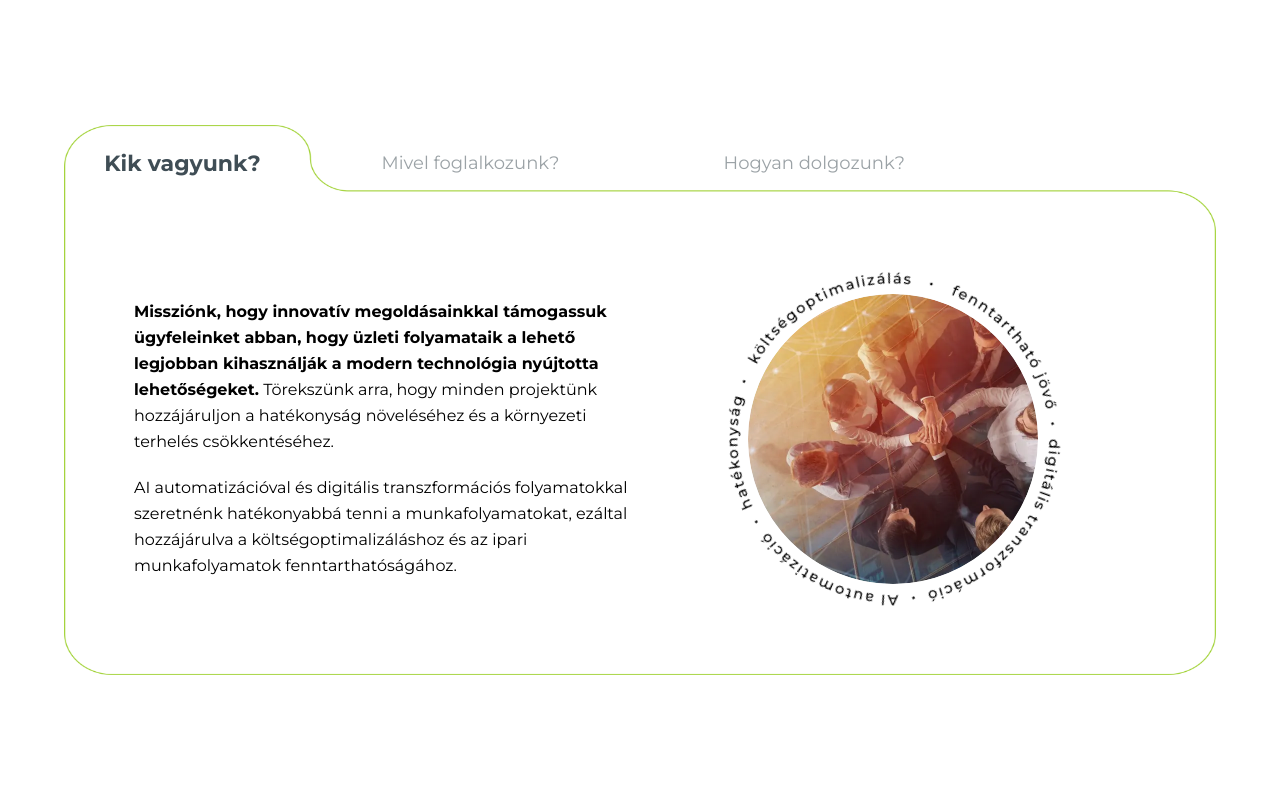
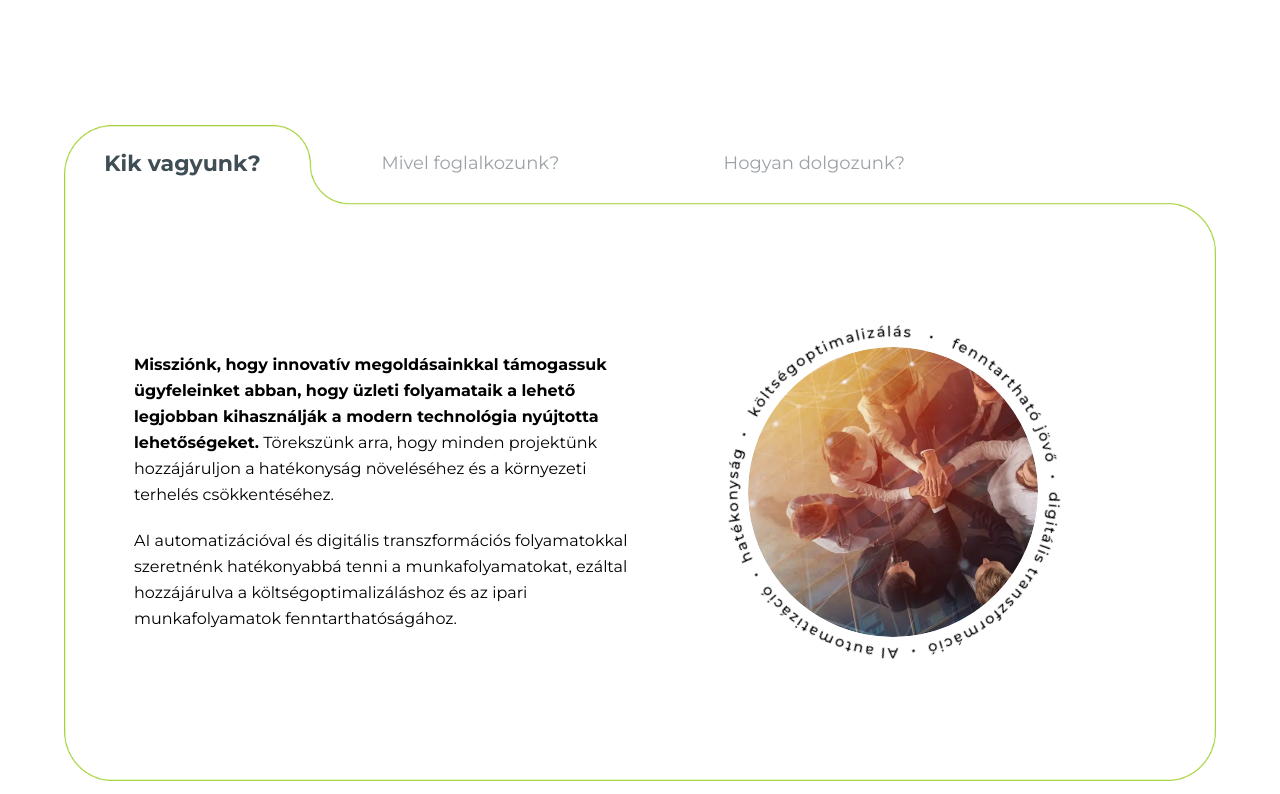
Before and after one commit to gyorgynagy1986/treestar, a Next.js app: page / in a window 1280 px wide. Shown: the part 2166-2960 px from the top of the page. Built offline with nearby package versions, Linux system fonts and the light colour scheme.

Commit message:
first commit

```diff
--- a/src/layouts/WhoWeAre/WhoWeAre.module.css
+++ b/src/layouts/WhoWeAre/WhoWeAre.module.css
@@ -8,7 +8,7 @@
   max-width: var(--maxWidth);
   margin-inline: auto;
   height: 100%;
-  min-height: 550px;
+  min-height: 656px;
   z-index: 1;
   border-radius: 50px;
   display: flex;
```
